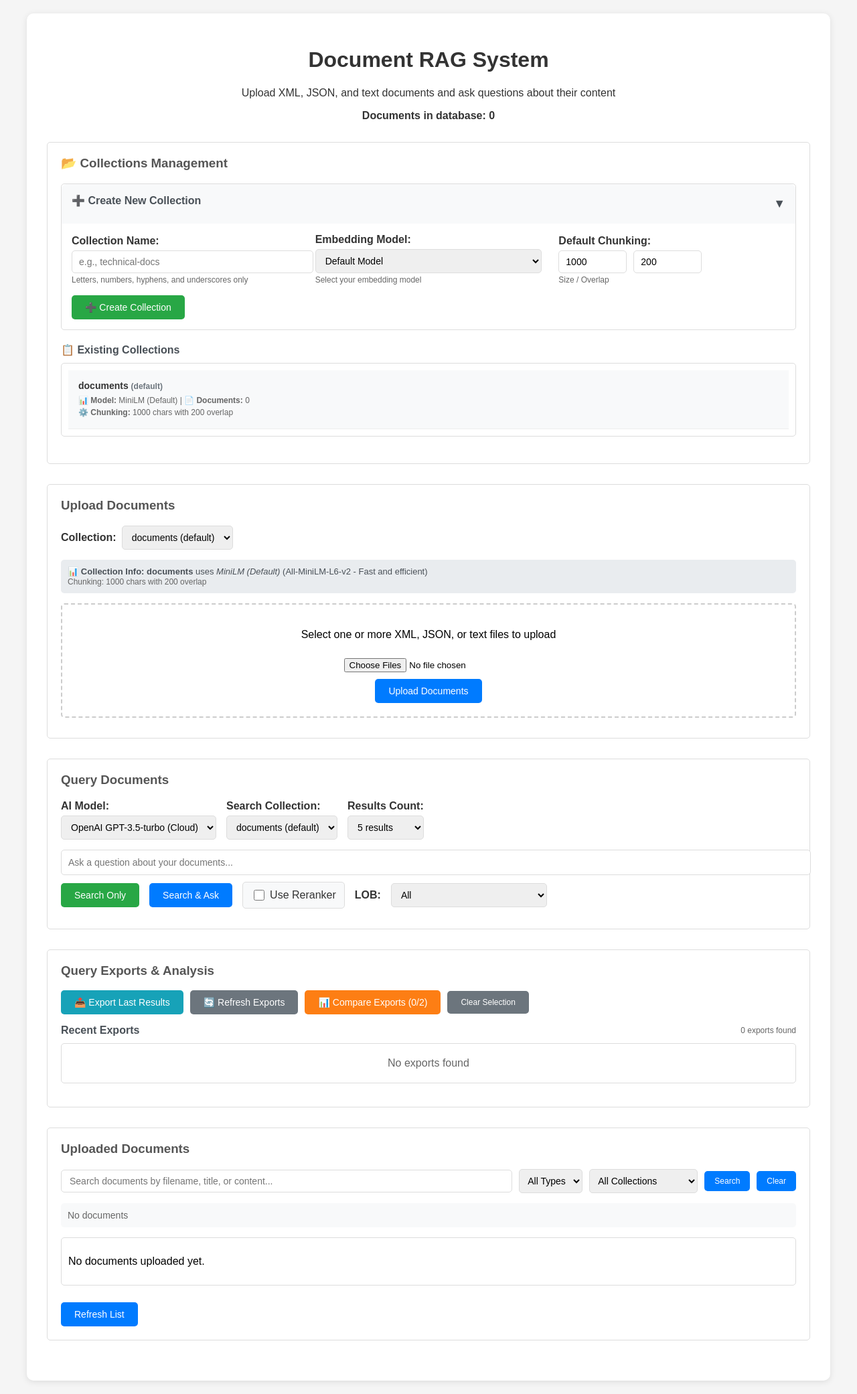
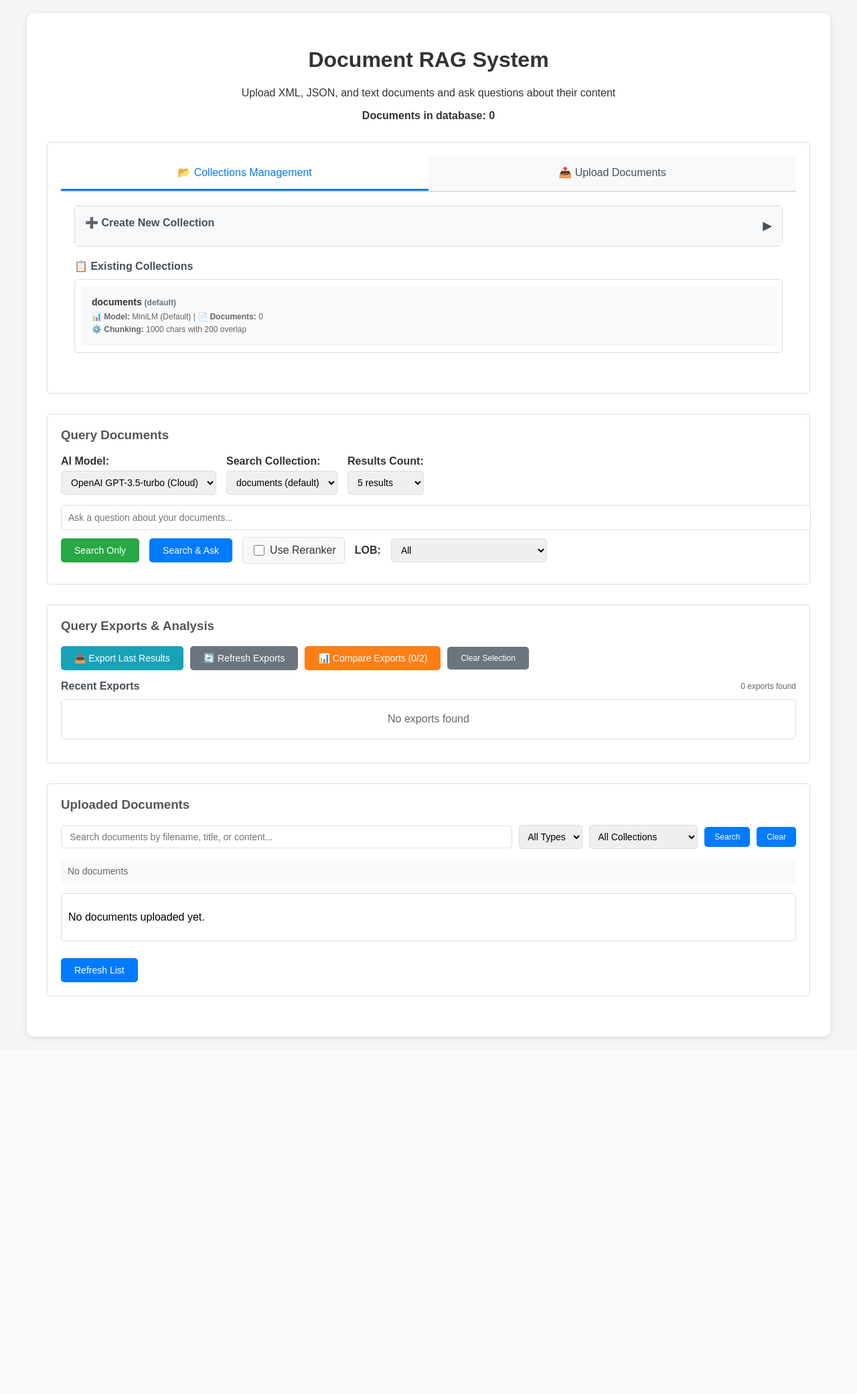
Before and after one commit to ion-mccusker/xml-rag, a FastAPI app: page / in a window 1280 px wide. Shown: the whole page at 67% size. After the commit the page ends 1552 px from the top, so only its background shows below. Run offline with FastAPI, Linux system fonts and the light colour scheme; data that the repository does not hold is empty.

Commit message:
feat: cleaning up ui - pushing upload documents section to a separate tab

```diff
--- a/static/css/styles.css
+++ b/static/css/styles.css
@@ -1,4 +1,62 @@
 /* Document RAG System Styles */
+
+/* Tab Navigation */
+.tab-container {
+    margin-bottom: 0;
+    border: 1px solid #ddd;
+    border-radius: 5px;
+}
+
+.tab-nav {
+    display: flex;
+    background-color: #f8f9fa;
+    border-bottom: 2px solid #ddd;
+    border-radius: 5px 5px 0 0;
+    padding: 0;
+    margin: 0;
+    list-style: none;
+}
+
+.tab-nav-item {
+    flex: 1;
+    text-align: center;
+}
+
+.tab-nav-link {
+    display: block;
+    padding: 15px 20px;
+    color: #495057;
+    text-decoration: none;
+    font-weight: 500;
+    font-size: 16px;
+    cursor: pointer;
+    transition: all 0.3s ease;
+    border-bottom: 3px solid transparent;
+}
+
+.tab-nav-link:hover {
+    background-color: #e9ecef;
+}
+
+.tab-nav-link.active {
+    color: #007bff;
+    background-color: white;
+    border-bottom: 3px solid #007bff;
+}
+
+.tab-content {
+    padding: 20px;
+    background-color: white;
+    border-radius: 0 0 5px 5px;
+}
+
+.tab-pane {
+    display: none;
+}
+
+.tab-pane.active {
+    display: block;
+}
 
 /* Utility Classes */
 .flex {
--- a/templates/index.html
+++ b/templates/index.html
@@ -14,17 +14,27 @@
             <p><strong>Documents in database: <span id="totalDocumentCount">{{ document_count }}</span></strong></p>
         </div>
 
-        <!-- Collections Management -->
-        <div class="section">
-            <h3>📂 Collections Management</h3>
-
+        <!-- Collections & Upload Tabs -->
+        <div class="section tab-container">
+            <ul class="tab-nav">
+                <li class="tab-nav-item">
+                    <a class="tab-nav-link active" onclick="switchTab(event, 'collectionsTab')">📂 Collections Management</a>
+                </li>
+                <li class="tab-nav-item">
+                    <a class="tab-nav-link" onclick="switchTab(event, 'uploadTab')">📤 Upload Documents</a>
+                </li>
+            </ul>
+
+            <div class="tab-content">
+                <!-- Collections Tab -->
+                <div id="collectionsTab" class="tab-pane active">
                     <!-- Create New Collection Form -->
                     <div class="card mb-20">
                         <div onclick="toggleCreateCollectionForm()" class="card-header flex-between">
                             <h4 class="heading-md">➕ Create New Collection</h4>
-                    <span id="createCollectionToggle" style="font-size: 18px; color: #495057;">▼</span>
-                </div>
-                <div id="createCollectionForm" class="card-body">
+                            <span id="createCollectionToggle" style="font-size: 18px; color: #495057;">▶</span>
+                        </div>
+                        <div id="createCollectionForm" class="card-body" style="display: none;">
                             <div class="grid-3col mb-15">
                                 <div>
                                     <label for="newCollectionName" class="label">Collection Name:</label>
@@ -66,8 +76,8 @@
                     </div>
                 </div>
 
-        <div class="section">
-            <h3>Upload Documents</h3>
+                <!-- Upload Tab -->
+                <div id="uploadTab" class="tab-pane">
                     <div class="flex-center flex-gap-md flex-wrap mb-15">
                         <div class="flex-center flex-gap-sm">
                             <label for="collectionSelect" class="label" style="margin-bottom: 0;">Collection:</label>
@@ -95,6 +105,8 @@
                     <div class="progress-text" id="progressText" style="display: none;"></div>
                     <div id="uploadStatus"></div>
                     <div id="fileProgressContainer"></div>
+                </div>
+            </div>
         </div>
 
         <div class="section">
@@ -1711,6 +1723,29 @@
             }
         }
 
+
+        // Tab switching functionality
+        function switchTab(event, tabId) {
+            event.preventDefault();
+
+            // Hide all tab panes
+            const tabPanes = document.querySelectorAll('.tab-pane');
+            tabPanes.forEach(pane => {
+                pane.classList.remove('active');
+            });
+
+            // Remove active class from all tab links
+            const tabLinks = document.querySelectorAll('.tab-nav-link');
+            tabLinks.forEach(link => {
+                link.classList.remove('active');
+            });
+
+            // Show selected tab pane
+            document.getElementById(tabId).classList.add('active');
+
+            // Add active class to clicked tab link
+            event.target.classList.add('active');
+        }
 
         function toggleCreateCollectionForm() {
             const form = document.getElementById('createCollectionForm');
```
Lines whose indentation alone changed are shown as unchanged.
